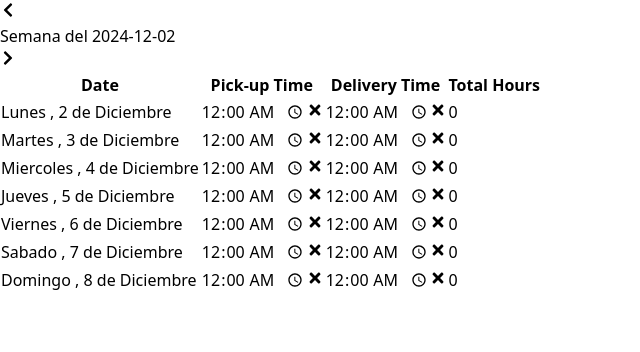
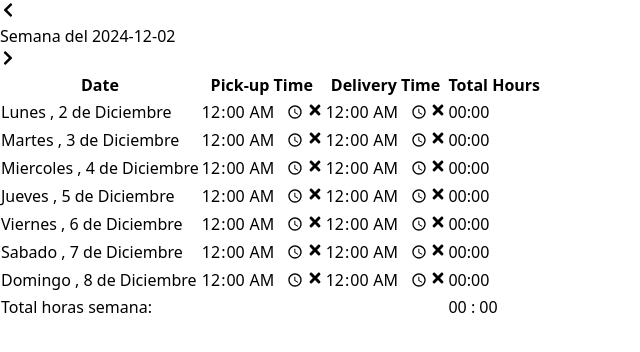
Before and after one commit to anavarro81/TimeTracker, a React (Vite) app: page / in a window 1280 px wide. Shown: the top 352 px of the page, without its empty margins (0-640 px from the left). Built offline with nearby package versions, Linux system fonts and the light colour scheme.

Commit message:
feat: Calculo total de horas.
Se crea la variable `totalHours` y se asigna a un array con los horas totales de cada dia  Se convierte a minutos, pues las horas totales en el estado timeTable se guarda con formato hh:mm

```diff
--- a/src/TrackerTable.jsx
+++ b/src/TrackerTable.jsx
@@ -1,13 +1,16 @@
 
 import React, {useEffect, useState, useRef} from 'react'
 import { FaChevronLeft, FaChevronRight, FaTimes } from "react-icons/fa";
-import {calculateDuration, getCurrentWeek, convertTimetoMinutes} from './utils/dates'
+import {calculateDuration, getCurrentWeek, convertTimetoMinutes, convertMinutestoTime} from './utils/dates'
+
+
 
 const TrackerTable = () => {
 
   const [date, setDate] = useState('')
   const [currentWeek, setCurrentWeek] = useState([])
   const [timeTable, setTimeTable] = useState([])
+  const [hoursPerWeek, setHoursPerWeek] = useState(0)
 
   const daysOfWeek = ['Domingo', 'Lunes', 'Martes', 'Miercoles', 'Jueves', 'Viernes', 'Sabado']
   const months = ['Enero', 'Febrero', 'Marzo', 'Abril', 'Mayo', 'Junio', 'Julio', 'Agosto', 'Septiembre', 'Octubre', 'Noviembre', 'Diciembre']
@@ -15,6 +18,11 @@ const TrackerTable = () => {
     return new Date()
 
   }
+
+  //
+  const totalHours = timeTable.map((day) => convertTimetoMinutes(day.totalHours))
+
+  console.log('totalHours > ', totalHours);
 
 
   const setPickUpTime = (e, index) => {
@@ -131,7 +139,7 @@ const TrackerTable = () => {
       const newTimeTable = [...timeTable]
 
       for (let i = 0; i < currentWeek.length; i++) {
-        newTimeTable.push({day: currentWeek[i], pickupTime: "00:00", deliveryTime: "00:00", totalHours: 0})
+        newTimeTable.push({day: currentWeek[i], pickupTime: "00:00", deliveryTime: "00:00", totalHours: "00:00"})
       }
       setTimeTable(newTimeTable)
 
@@ -159,7 +167,12 @@ const TrackerTable = () => {
 
   }, [])
 
+  useEffect(() => {
 
+     totalHours.reduce((acc, value) => acc + value, 0)
+     setHoursPerWeek(convertMinutestoTime(totalHours.reduce((acc, value) => acc + value, 0)))
+
+  }, [totalHours])
 
 
   const getPrevoiusWeek = () => {
@@ -279,6 +292,10 @@ const TrackerTable = () => {
               })
 
             }
+            <tr>
+              <td colSpan="3" className='text-right pr-2'> Total horas semana:  </td>
+              <td className='text-right pr-2'>  {hoursPerWeek} </td>
+            </tr>
          </tbody>
         </table>
       </div>
```
